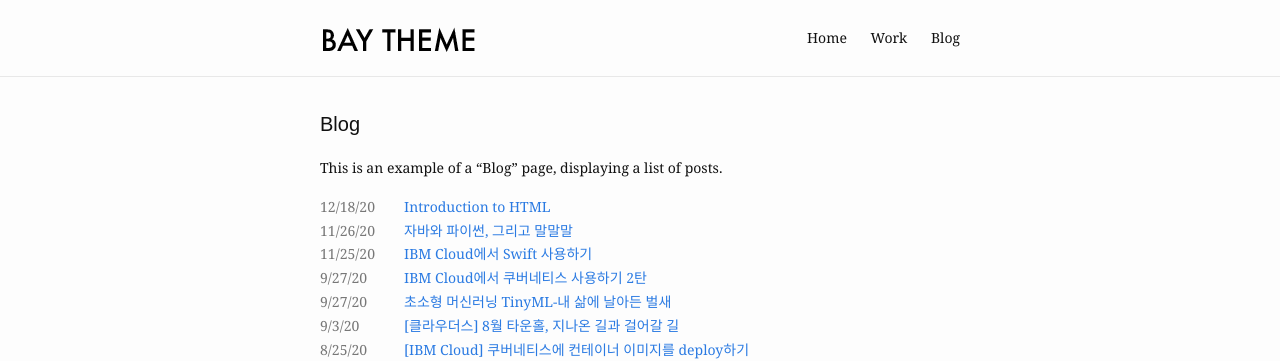
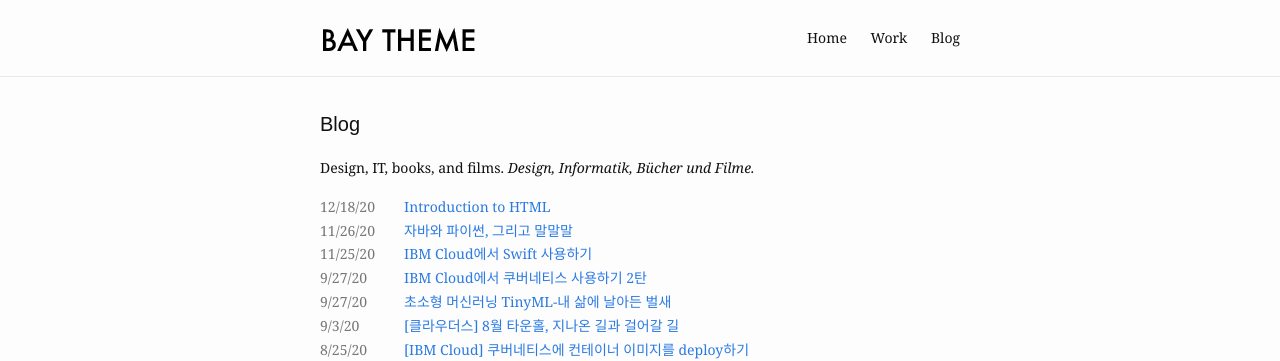
Before and after one commit to gottgam/gottgam.github.io, a Jekyll site: the page built from blog.md, in a window 1280 px wide. Shown: the top 361 px of the page. Built offline with Jekyll 4.4.1, drawn with Linux system fonts in a browser that asks for light colours.

Commit message:
Update blog.md

```diff
--- a/blog.md
+++ b/blog.md
@@ -4,5 +4,6 @@ title: Blog
 slug: /blog
 ---
 
-This is an example of a "Blog" page, displaying a list of posts.
+Design, IT, books, and films.
+*Design, Informatik, Bücher und Filme.*
 <br />
```
